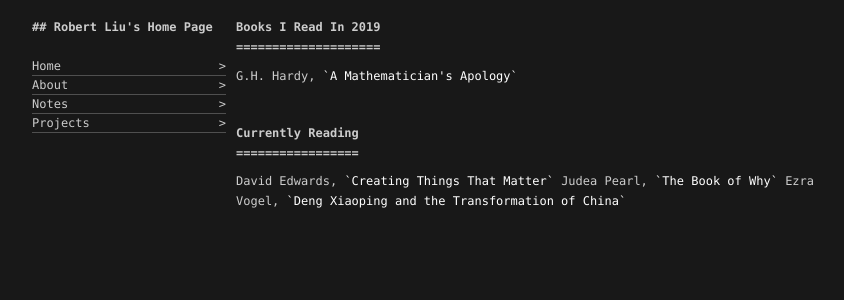
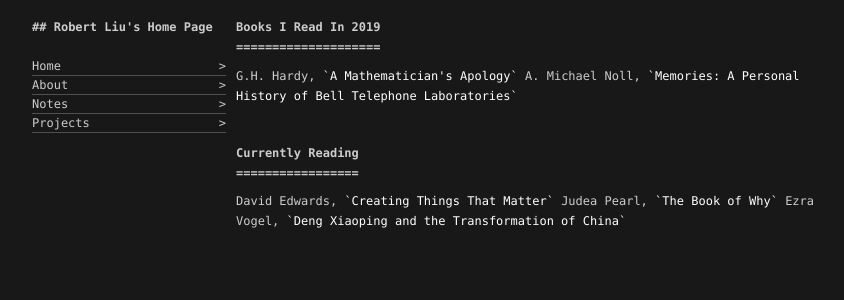
Before and after one commit to rrliu/cordyceptive.github.io, a Jekyll site: the page built from _posts/2019-12-30-books_2019.md, in a window 1280 px wide. Shown: the top 300 px of the page, without its empty margins (200-1044 px from the left). Built offline with Jekyll 4.4.1, drawn with Linux system fonts in a browser that asks for light colours.

Commit message:
update 2019 books

```diff
--- a/_posts/2019-12-30-books_2019.md
+++ b/_posts/2019-12-30-books_2019.md
@@ -5,6 +5,7 @@ title: Books I Read In 2019
 # Books I Read In 2019
 
 G.H. Hardy, `A Mathematician's Apology`
+A. Michael Noll, `Memories: A Personal History of Bell Telephone Laboratories`
 
 
 # Currently Reading
```
